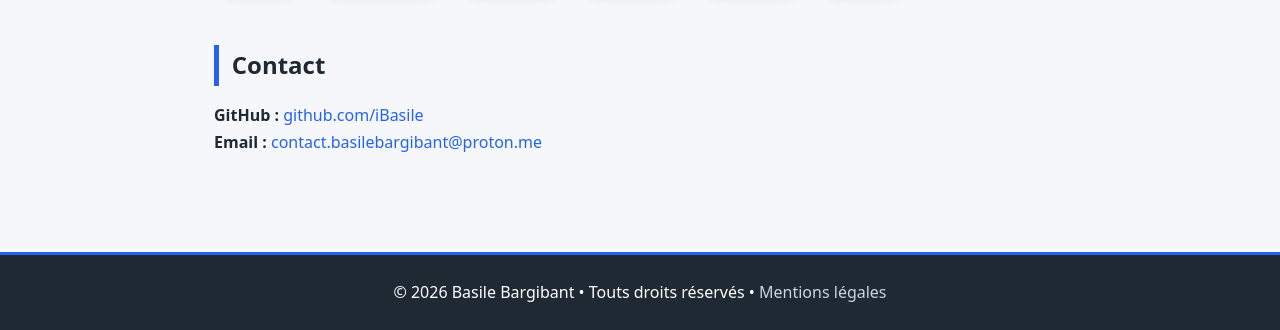
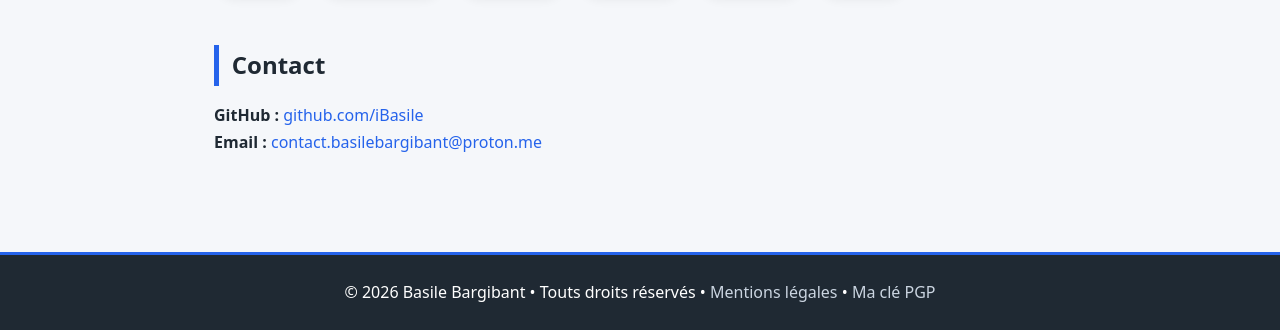
Before and after one commit to iBasile/Portfolio, a plain HTML site: page public/index.html in a window 1280 px wide. Shown: the part 1258-1588 px from the top of the page. Drawn offline with Linux system fonts and the light colour scheme.

Commit message:
Add PGP key link to footer in index.html

```diff
--- a/public/index.html
+++ b/public/index.html
@@ -314,7 +314,7 @@ Technologies : Electron, NodeJS, MySQL/MariaDB.
 </main>
 
 <footer>
-© 2026 Basile Bargibant • Touts droits réservés • <a href="#" id="mentions-link">Mentions légales</a>
+© 2026 Basile Bargibant • Touts droits réservés • <a href="#" id="mentions-link">Mentions légales</a> • <a href="/pgp.html">Ma clé PGP</a>
 </footer>
 
 <!-- Modal Mentions légales -->
```
